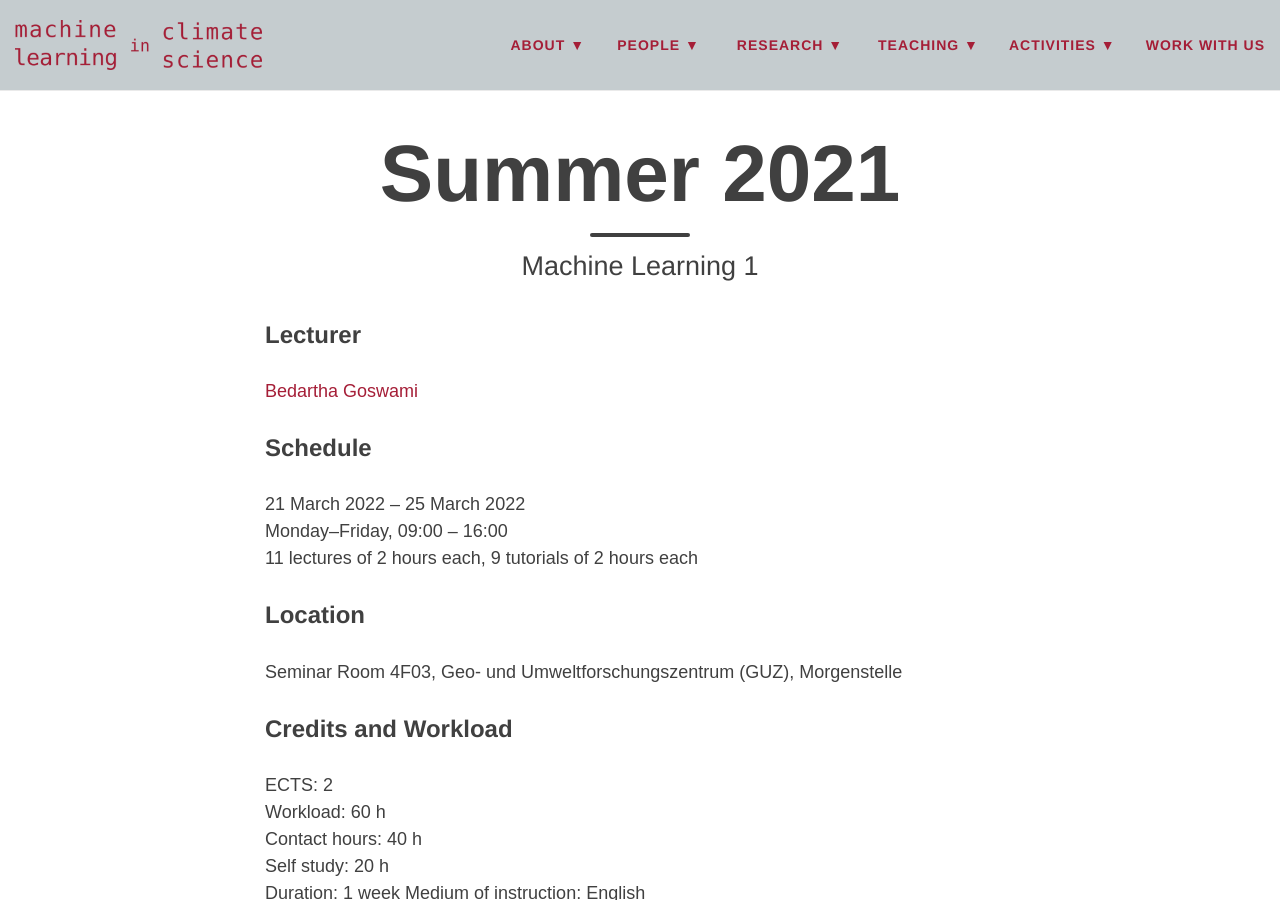
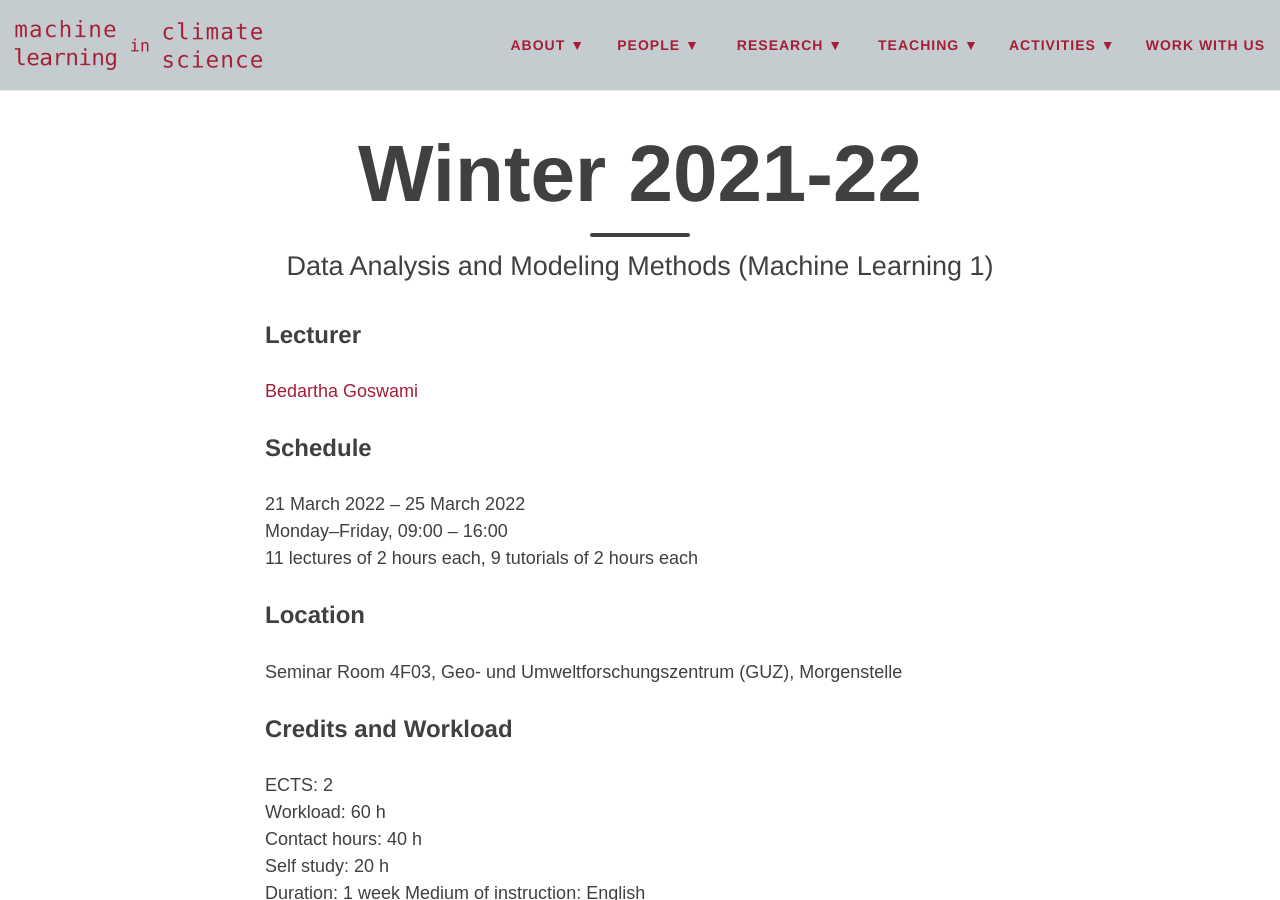
Before and after one commit to mlcs/mlcs.github.io, a Jekyll site: the page built from teaching/winter2021-22-ml1.md, in a window 1280 px wide and 900 px high. Built offline with Jekyll 4.4.1, drawn with Linux system fonts in a browser that asks for light colours; nearby versions of some CDN libraries.

Commit message:
add link to timetable image; update course title

```diff
--- a/teaching/winter2021-22-ml1.md
+++ b/teaching/winter2021-22-ml1.md
@@ -1,7 +1,7 @@
 ---
 layout: page
-subtitle: Machine Learning 1
-title: Summer 2021
+subtitle: Data Analysis and Modeling Methods (Machine Learning 1)
+title: Winter 2021-22
 ---
 
 ### Lecturer
@@ -67,7 +67,7 @@ Enrollment is via [ALMA](https://alma.uni-tuebingen.de/)
 ### Tentative lecture plan
 
 
-![ML1-Lecture-Plan](/img/wise2021-22-ml1-timetable.png)
+[![ML1-Lecture-Plan](/img/wise2021-22-ml1-timetable.png)](https://machineclimate.de/img/wise2021-22-ml1-timetable.png)
 
 
 ### Link to tutorial code
```
